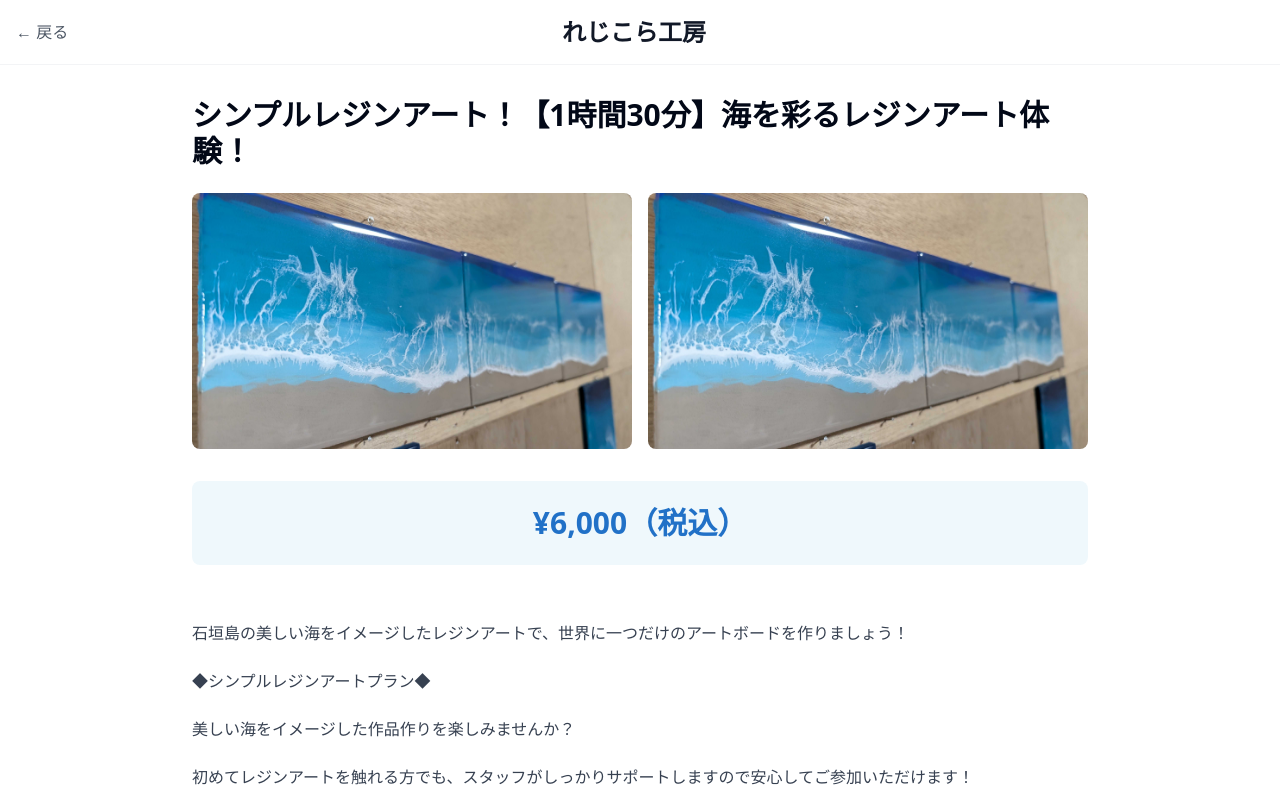
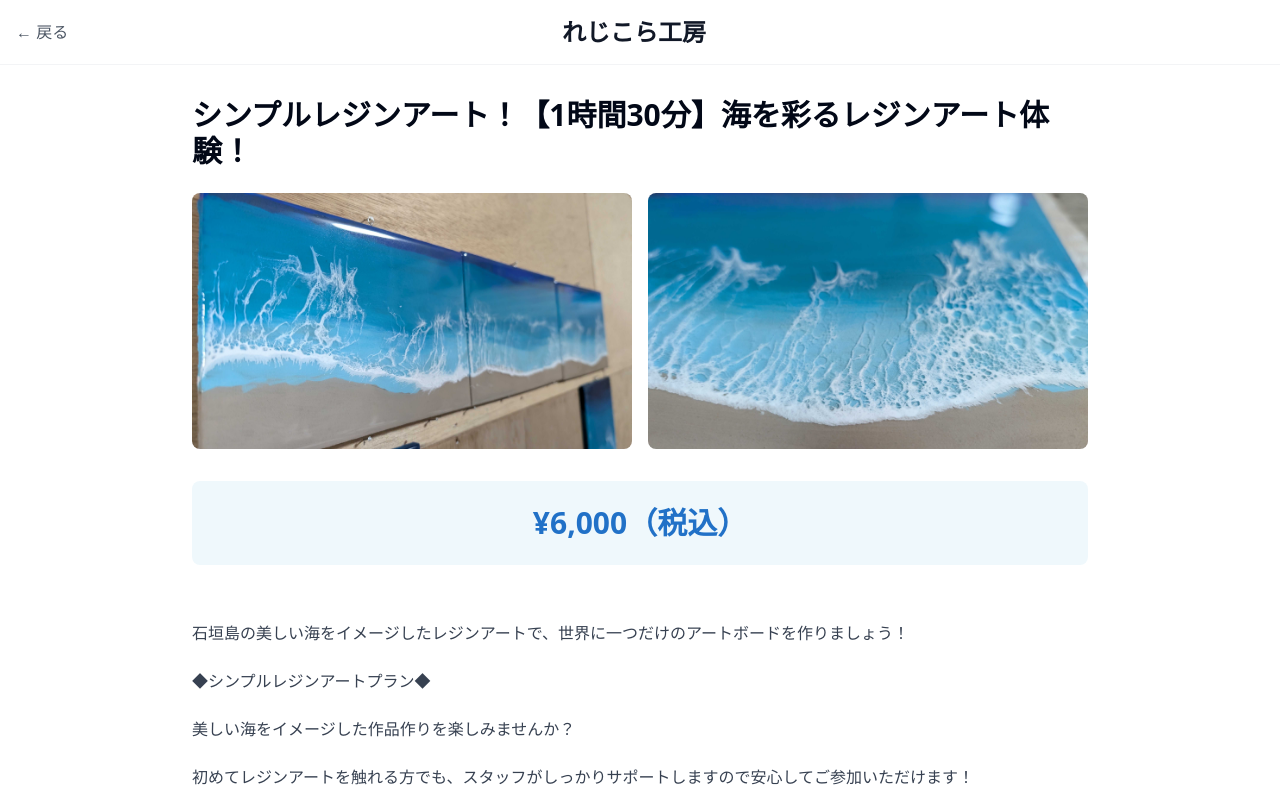
Before and after one commit to itella-tech/resin-site, a React (Vite) app: page /products/1 in a window 1280 px wide. Shown: the top 800 px of the page. Built offline with nearby package versions, Linux system fonts and the light colour scheme.

Commit message:
写真追加

```diff
--- a/src/components/ProductCard.tsx
+++ b/src/components/ProductCard.tsx
@@ -6,19 +6,19 @@ interface ProductCardProps {
   id: number;
   title: string;
   price: number;
-  image: string;
+  images: string[];
   category: string;
   description: string;
 }
 
-export const ProductCard = ({ id, title, price, image, category, description }: ProductCardProps) => {
+export const ProductCard = ({ id, title, price, images, category, description }: ProductCardProps) => {
   return (
     <Card className="overflow-hidden group hover:shadow-lg transition-shadow duration-300">
       <div className="flex flex-col md:flex-row">
         <CardContent className="p-0 relative md:w-1/3">
           <div className="aspect-square overflow-hidden">
             <img
-              src={image}
+              src={images[0]}
               alt={title}
               className="w-full h-full object-cover group-hover:scale-105 transition-transform duration-300"
             />
--- a/src/pages/Index.tsx
+++ b/src/pages/Index.tsx
@@ -6,7 +6,10 @@ const products = [
     id: 1,
     title: "シンプルレジンアート！【1時間30分】海を彩るレジンアート体験！",
     price: 6000,
-    image: "/ocean_board.jpg",
+    images: [
+      "/ocean_board.jpg",
+      "/ocean_board2.jpg"
+    ],
     category: "石垣島雨の日, 手作り体験, コースター, オリジナルボード, ハンドメイド, ものづくり体験, 石垣島体験, レジンアート体験, カップル, 家族, 新婚旅行",
     description: "石垣島の美しい海をイメージしたレジンアートで、世界に一つだけのアートボードを作りましょう。初めての方でも安心して体験できます。",
   },
@@ -14,7 +17,10 @@ const products = [
     id: 2,
     title: "フォトレジンアート！【1時間30分】思い出の写真をレジンアートに！",
     price: 10000,
-    image: "/couple_board.jpg",
+    images: [
+      "/couple_board.jpg",
+      "/couple_board2.jpg"
+    ],
     category: "石垣島雨の日, 手作り体験, コースター, オリジナルボード, ハンドメイド, ものづくり体験, 石垣島体験, レジンアート体験, カップル, 家族, 新婚旅行",
     description: "大切な思い出の写真をレジンアートに閉じ込めて、特別な作品を作りましょう。カップルや友達同士、家族同士で人気のプランです。",
   },
--- a/src/pages/ProductDetail.tsx
+++ b/src/pages/ProductDetail.tsx
@@ -6,7 +6,10 @@ const products = [
     id: 1,
     title: "シンプルレジンアート！【1時間30分】海を彩るレジンアート体験！",
     price: 6000,
-    image: "/ocean_board.jpg",
+    images: [
+      "/ocean_board.jpg",
+      "/ocean_board_1.jpg"
+    ],
     category: "石垣島雨の日, 手作り体験, コースター, オリジナルボード, ハンドメイド, ものづくり体験, 石垣島体験, レジンアート体験, カップル, 家族, 新婚旅行",
     description: `
       石垣島の美しい海をイメージしたレジンアートで、世界に一つだけのアートボードを作りましょう！
@@ -61,7 +64,10 @@ const products = [
     id: 2,
     title: "フォトレジンアート！【1時間30分】思い出の写真をレジンアートに！",
     price: 10000,
-    image: "/couple_board.jpg",
+    images: [
+      "/couple_board.jpg",
+      "/couple_board2.jpg"
+    ],
     category: "石垣島雨の日, 手作り体験, コースター, オリジナルボード, ハンドメイド, ものづくり体験, 石垣島体験, レジンアート体験, カップル, 家族, 新婚旅行",
     description: `
       大切な思い出の写真をレジンアートに閉じ込めて、特別な作品を作りましょう！
@@ -152,16 +158,14 @@ const ProductDetail = () => {
 
           {/* Images Section */}
           <div className="grid grid-cols-1 md:grid-cols-2 gap-4 mb-8">
-            <img
-              src={product.image}
-              alt={product.title}
-              className="w-full h-64 object-cover rounded-lg"
-            />
-            <img
-              src={product.image}
-              alt={product.title}
-              className="w-full h-64 object-cover rounded-lg"
-            />
+            {product.images.map((image, index) => (
+              <img
+                key={index}
+                src={image}
+                alt={`${product.title} - ${index + 1}`}
+                className="w-full h-64 object-cover rounded-lg"
+              />
+            ))}
           </div>
 
           {/* Price Section */}
```
Also changed, not shown: public/ocean_board_1.jpg (added), 1 other file (tests, documents, lock files or other folders).
